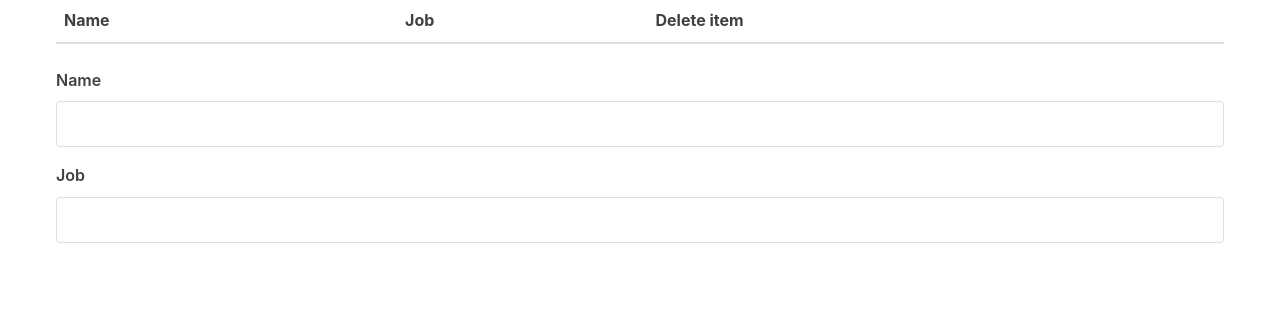
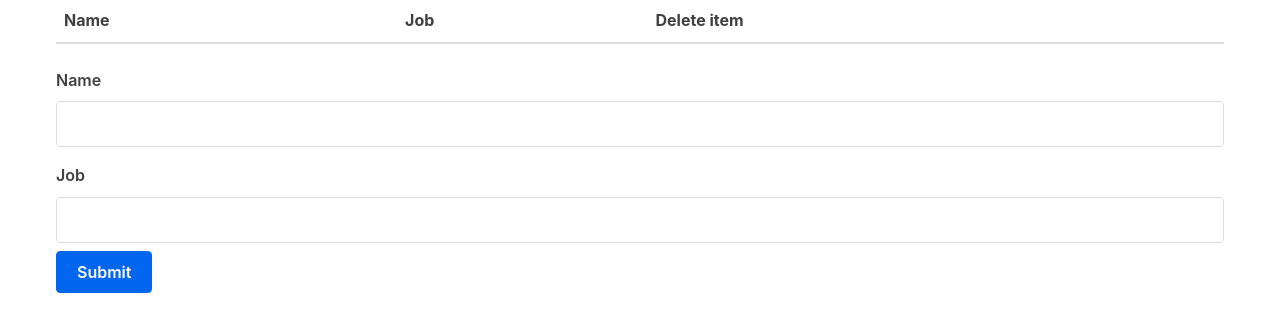
Before and after one commit to jhagendoornCP/307-init-app, a React (Vite) app in the folder packages/react-frontend/: page / in a window 1280 px wide. Shown: the top 332 px of the page. Built offline with nearby package versions, Linux system fonts and the light colour scheme.

Commit message:
Changed name, finished form

```diff
--- a/packages/react-frontend/src/Form.tsx
+++ b/packages/react-frontend/src/Form.jsx
@@ -1,17 +1,21 @@
 // src/Form.jsx
 import React, { useState } from "react";
 
-function Form() {
+function Form(props) {
   const [person, setPerson] = useState({
     name: "",
     job: "",
   });
 
-  // Add the following code to src/Form.jsx
   function handleChange(event) {
     const { name, value } = event.target;
     if (name === "job") setPerson({ name: person["name"], job: value });
     else setPerson({ name: value, job: person["job"] });
+  }
+
+  function submitForm() {
+    props.handleSubmit(person);
+    setPerson({ name: "", job: "" });
   }
 
   return (
@@ -32,6 +36,7 @@ function Form() {
         value={person.job}
         onChange={handleChange}
       />
+      <input type="button" value="Submit" onClick={submitForm} />
     </form>
   );
 }
--- /dev/null
+++ b/packages/react-frontend/src/MyApp.jsx
@@ -0,0 +1,26 @@
+import React, { useState } from "react";
+import Table from "./Table.jsx";
+import Form from "./Form.jsx";
+
+function MyApp() {
+  const [characters, setCharacters] = useState([]);
+  function removeOneCharacter(index) {
+    const updated = characters.filter((c, i) => {
+      return i !== index;
+    });
+    setCharacters(updated);
+  }
+
+  function updateList(person) {
+    setCharacters([...characters, person]);
+  }
+
+  return (
+    <div className="container">
+      <Table characterData={characters} removeCharacter={removeOneCharacter} />
+      <Form handleSubmit={updateList} />
+    </div>
+  );
+}
+
+export default MyApp;
--- a/packages/react-frontend/src/MyApp.tsx
+++ /dev/null
@@ -1,26 +0,0 @@
-import React, { useState } from "react";
-import Table from "./Table";
-import Form from "./Form";
-
-function MyApp() {
-  const [characters, setCharacters] = useState([]);
-
-  function removeOneCharacter(index) {
-    const updated = characters.filter((character, i) => {
-      return i !== index;
-    });
-    setCharacters(updated);
-  }
-
-  return (
-    <div className="container">
-      <Table
-        characterData={characters}
-        removeCharacter={removeOneCharacter}
-      />
-      <Form />
-    </div>
-  );
-}
-
-export default MyApp;
--- a/packages/react-frontend/src/main.jsx
+++ b/packages/react-frontend/src/main.jsx
@@ -1,7 +1,7 @@
 // src/main.jsx
 import React from "react";
 import ReactDOMClient from "react-dom/client";
-import MyApp from "./MyApp";
+import MyApp from "./MyApp.jsx";
 import "./main.css";
 
 const container = document.getElementById("root");
```
